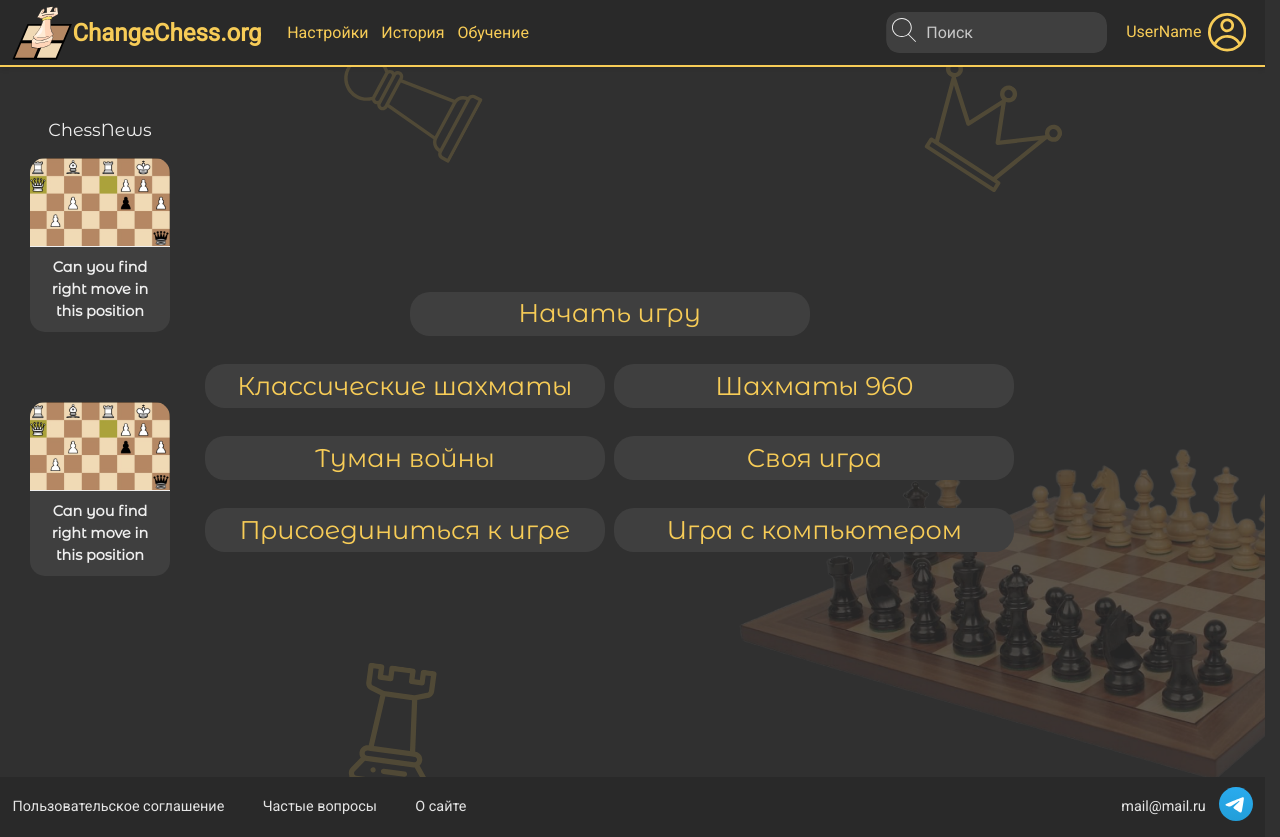
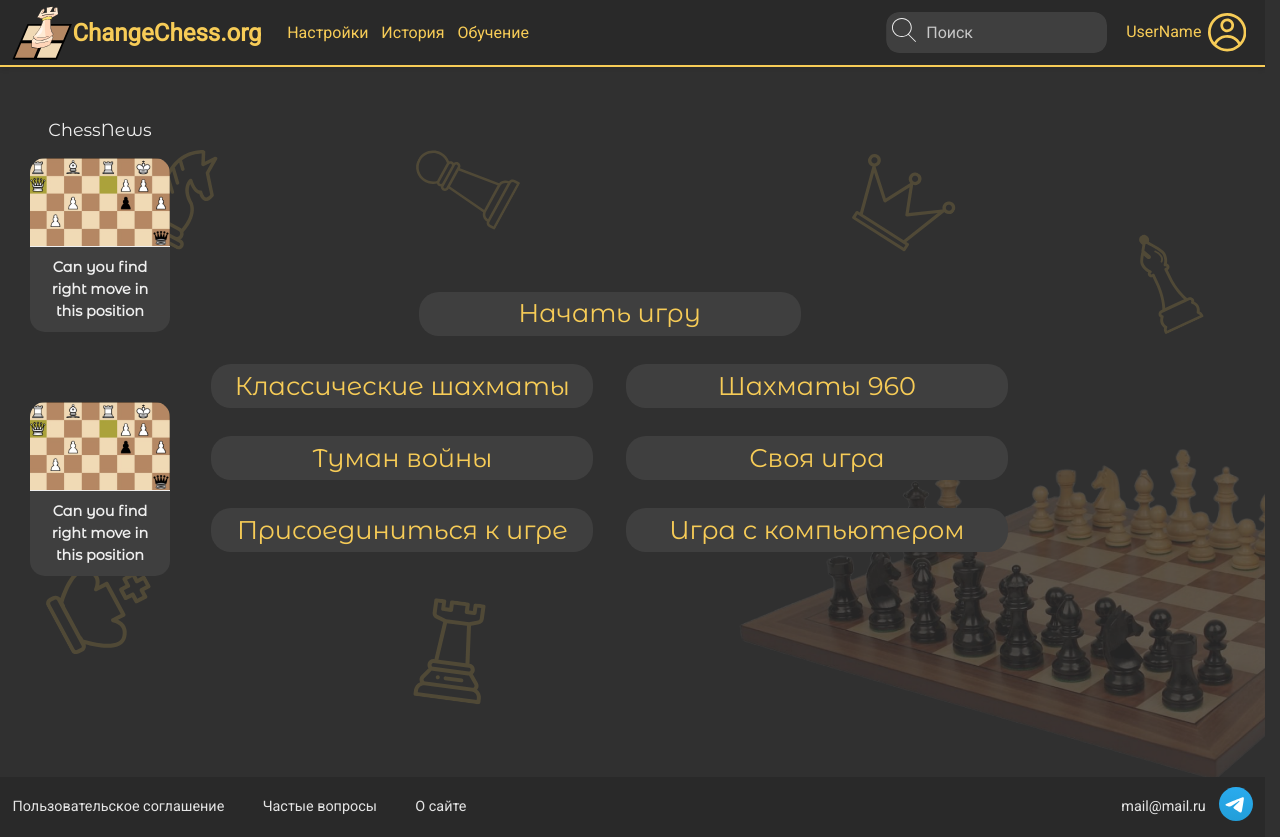
Before and after one commit to AHAPXICT/ChessSite, a React (Vite) app: page / in a window 1280 px wide. Built offline with nearby package versions, Linux system fonts and the light colour scheme.

Commit message:
adaptiv with new background

```diff
--- a/src/CSS/home.css
+++ b/src/CSS/home.css
@@ -69,6 +69,7 @@ main {
   align-self: center;
   justify-items: center;
   row-gap: 2.2vw;
+  column-gap: 10px;
 }
 
 .button-container button:first-child {
@@ -141,7 +142,7 @@ footer a {
   }
 
   .button-container > button {
-    width: 400px;
+    width: 382px;
     border-radius: 20px;
   }
   .news-container {
--- a/src/CSS/settings.css
+++ b/src/CSS/settings.css
@@ -108,6 +108,8 @@
 
 .preview-img img {
   border-radius: inherit;
+  max-height: 100%;
+  max-width: 100%;
 }
 
 .clear-settings {
--- a/src/CSS/site.css
+++ b/src/CSS/site.css
@@ -5,10 +5,9 @@
 html {
   font-size: var(--font-size);
   background-image: url("../img/BackgroundPieces.svg");
-  background-repeat: no-repeat;
-  background-position: center;
+  background-position: center center;
   background-attachment: fixed;
-  /*background-size: cover;*/
+  background-size: cover;
   background-color: var(--background-dark-2);
 }
 a, button {
@@ -135,3 +134,9 @@ a:active {
   background: var(--background-gray-1);
   padding: 0 1rem;
 }
+
+@media (max-width: 991px) {
+  html {
+    background-image: url("/src/img/BackgroundPiecesSmall.svg");
+  }
+}
```
Also changed, not shown: src/Icons/BackgroundPieces.svg (deleted), src/Img/BackgroundPieces.svg, src/Img/BackgroundPiecesSmall.svg (added), 10 other files (tests, documents, lock files or other folders).
